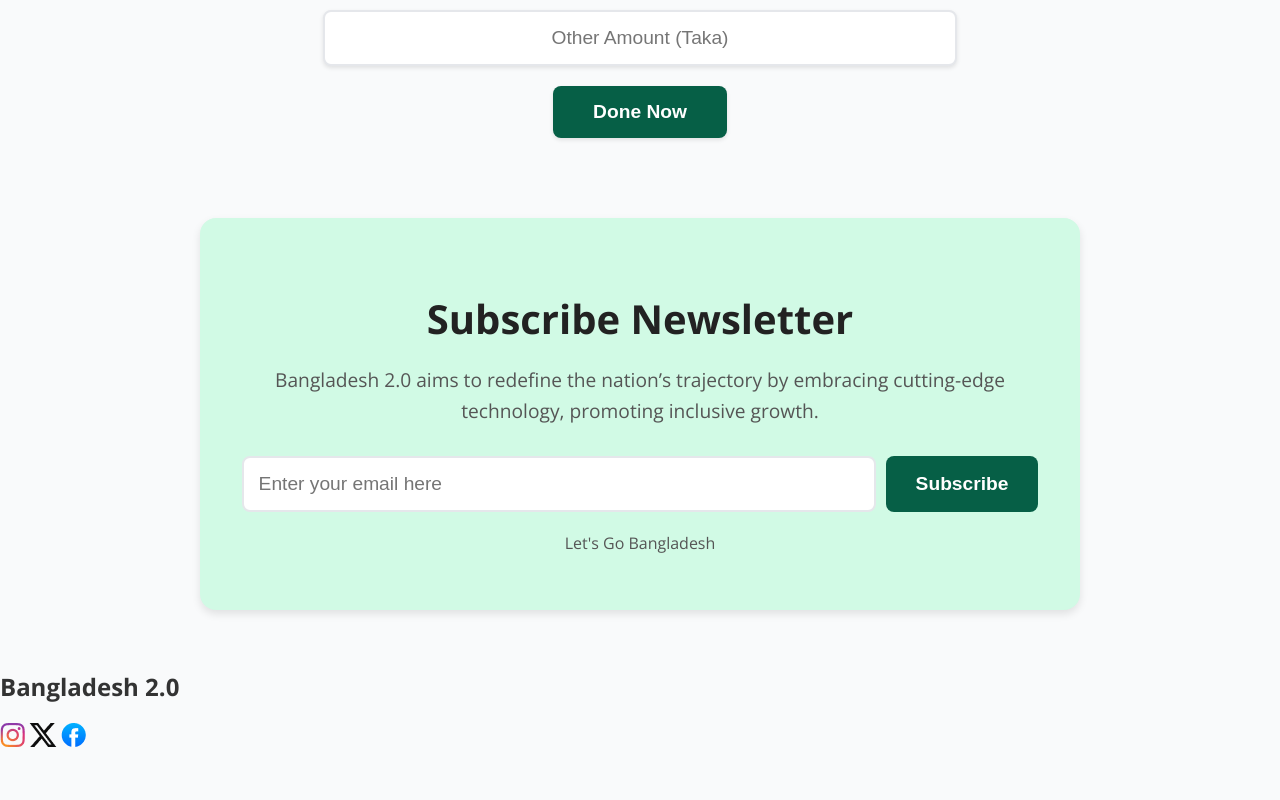
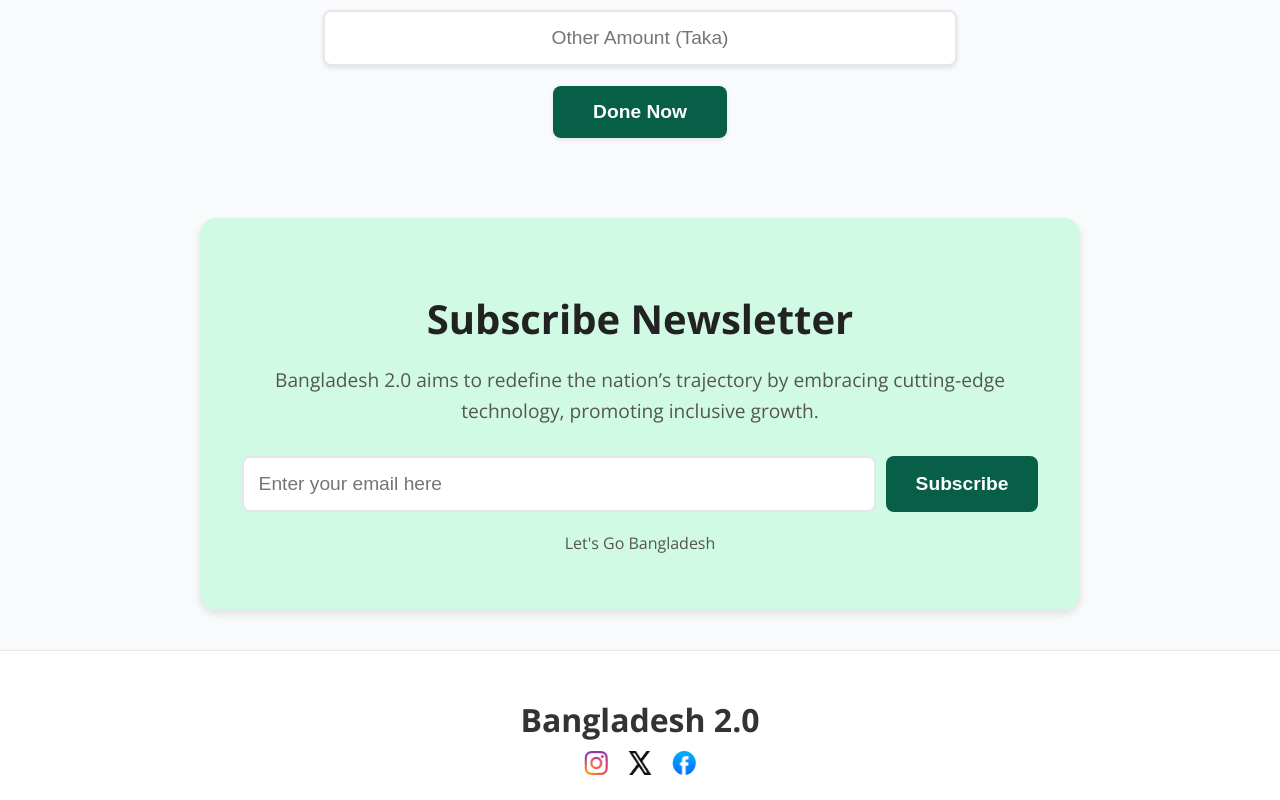
Before and after one commit to 0xNeshadx/explore-bangladesh, a plain HTML site: page index.html in a window 1280 px wide. Shown: the part 3670-4470 px from the top of the page. Before the commit the page ends 4422 px from the top, so only its background shows below. Drawn offline with nearby package versions, Linux system fonts and the light colour scheme.

Commit message:
added footer

```diff
--- a/styles/style.css
+++ b/styles/style.css
@@ -619,3 +619,36 @@ margin-bottom: 20px;
     font-size: 1rem;
     color: #555555;
 }
+
+
+  /* Footer */
+  .footer{
+    background-color: #ffffff;
+    text-align: center;
+    padding: 20px 10px;
+    border-top: 1px solid #e5e7eb;
+}
+.footer-title{
+    font-size: 32px;
+    font-weight: bold;
+    margin-bottom: 10px;
+
+
+}
+
+.footer-icons{
+    display: flex;
+    justify-content: center;
+    gap: 20px;
+}
+
+.icon-link img{
+    width: 24px;
+    height: 24px;
+    transition: transform 0.3s, opacity 0.3s;
+}
+
+.icon-link:hover img{
+    transform: scale(1.2);
+    opacity: 0.8;
+}
```
